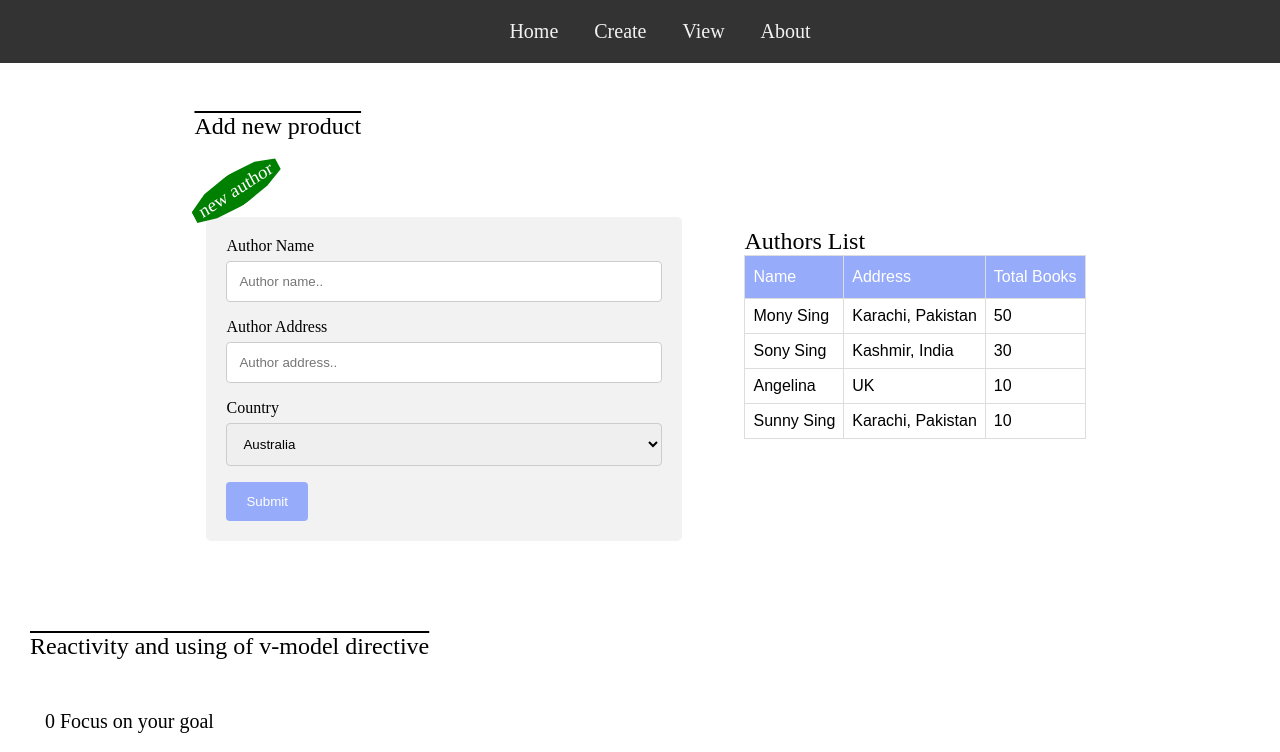
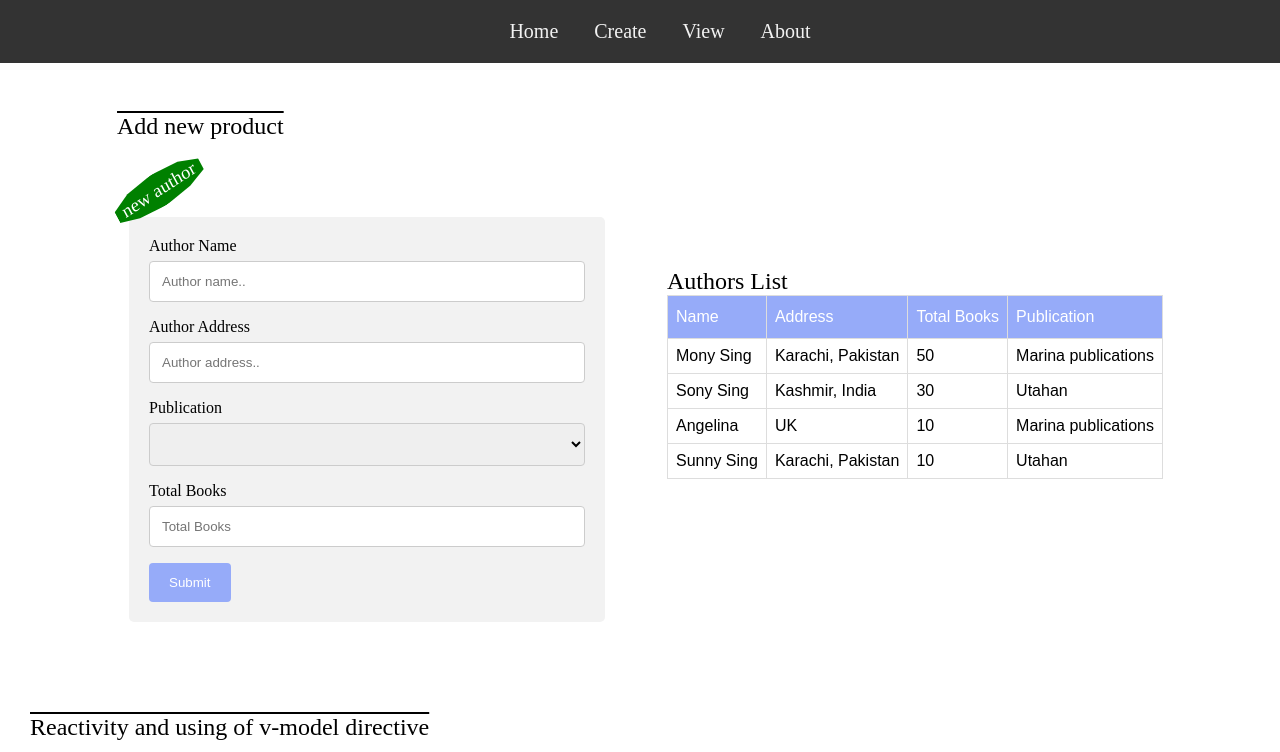
Before and after one commit to Jaima-Jarnaz/VueJS-basic-learning, a Vue app: page /admin in a window 1280 px wide. Shown: the top 752 px of the page. Built offline with nearby package versions, Linux system fonts and the light colour scheme.

Commit message:
updated admin data

```diff
--- a/src/pages/admin/Admin.vue
+++ b/src/pages/admin/Admin.vue
@@ -14,23 +14,37 @@
             <label for="fname">Author Name</label>
             <input
               type="text"
-              v-model="authorName"
+              v-model="authorData.name"
               id="name"
               name="name"
               placeholder="Author name.."
             />
 
             <label for="lname">Author Address</label>
-            <input type="text" id="name" name="address" placeholder="Author address.." />
+            <input
+              type="text"
+              id="address"
+              v-model="authorData.address"
+              name="address"
+              placeholder="Author address.."
+            />
 
-            <label for="country">Country</label>
-            <select id="country" name="country">
-              <option value="australia">Australia</option>
-              <option value="canada">Canada</option>
-              <option value="usa">USA</option>
+            <label for="publication">Publication</label>
+            <select id="publication" name="publication" v-model="authorData.publication">
+              <option value="Marina publications">Marina publications</option>
+              <option value="Utahan">Utahan</option>
             </select>
 
-            <input type="submit" value="Submit" />
+            <label for="lname">Total Books</label>
+            <input
+              type="text"
+              id="address"
+              v-model="authorData.totalBooks"
+              name="address"
+              placeholder="Total Books"
+            />
+
+            <input type="submit" value="Submit" @click="saveItem" />
           </form>
         </div>
       </div>
@@ -63,12 +77,17 @@ export default {
   name: 'admin',
   components: { Navbar, ProductView },
   data() {
-    const authorName = ''
+    const authorData = {
+      name: '',
+      address: '',
+      totalBooks: '',
+      publication: ''
+    }
     return {
       status: status,
       backgroundColor: statusClass, //attribute binding
       contents: 'Focus on your goal',
-      authorName
+      authorData
     }
   },
 
@@ -83,6 +102,16 @@ export default {
     return {
       count,
       increment
+    }
+  },
+  methods: {
+    saveItem() {
+      this.authorsDataList.push({
+        name: authorData.name,
+        address: authorData.address,
+        totalBooks: authorData.totalBooks,
+        publication: authorData.publication
+      })
     }
   }
 }
--- a/src/pages/admin/ProductView.vue
+++ b/src/pages/admin/ProductView.vue
@@ -6,6 +6,7 @@
         <th>Name</th>
         <th>Address</th>
         <th>Total Books</th>
+        <th>Publication</th>
       </tr>
       {{
         console.log(authorsDataList[0])
@@ -15,6 +16,7 @@
         <td>{{ item.name }}</td>
         <td>{{ item.address }}</td>
         <td>{{ item.totalBooks }}</td>
+        <td>{{ item.publication }}</td>
       </tr>
     </table>
   </div>
@@ -28,25 +30,29 @@ export default {
         id: 1,
         name: 'Mony Sing',
         address: 'Karachi, Pakistan',
-        totalBooks: 50
+        totalBooks: 50,
+        publication: 'Marina publications'
       },
       {
         id: 2,
         name: 'Sony Sing',
         address: 'Kashmir, India',
-        totalBooks: 30
+        totalBooks: 30,
+        publication: 'Utahan'
       },
       {
         id: 3,
         name: 'Angelina',
         address: 'UK',
-        totalBooks: 10
+        totalBooks: 10,
+        publication: 'Marina publications'
       },
       {
         id: 4,
         name: 'Sunny Sing',
         address: 'Karachi, Pakistan',
-        totalBooks: 10
+        totalBooks: 10,
+        publication: 'Utahan'
       }
     ]
     return {
```
